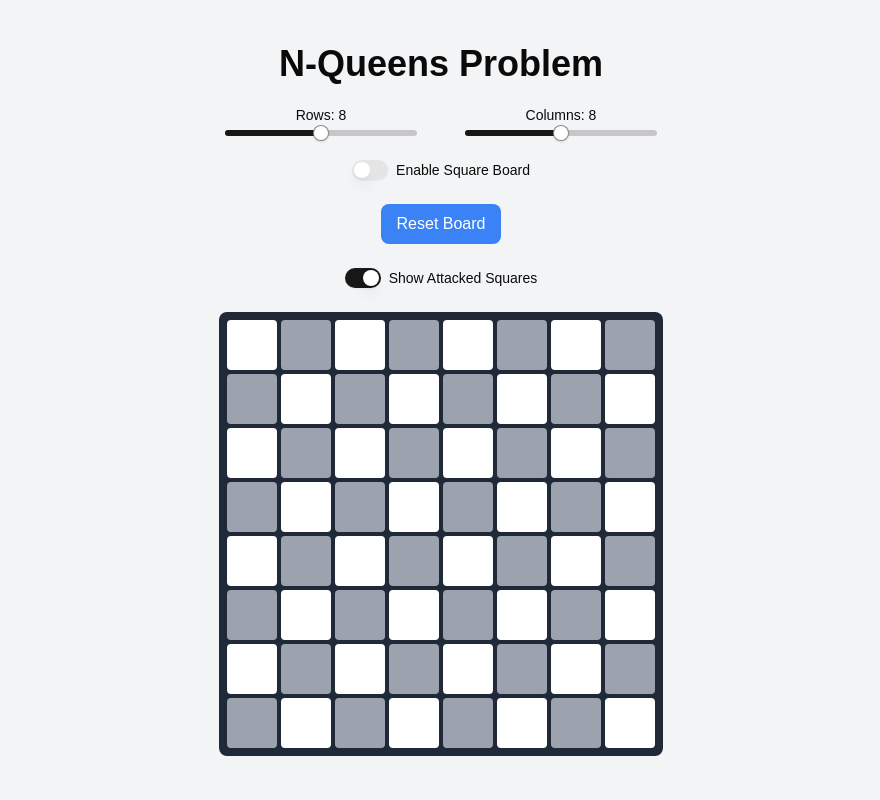
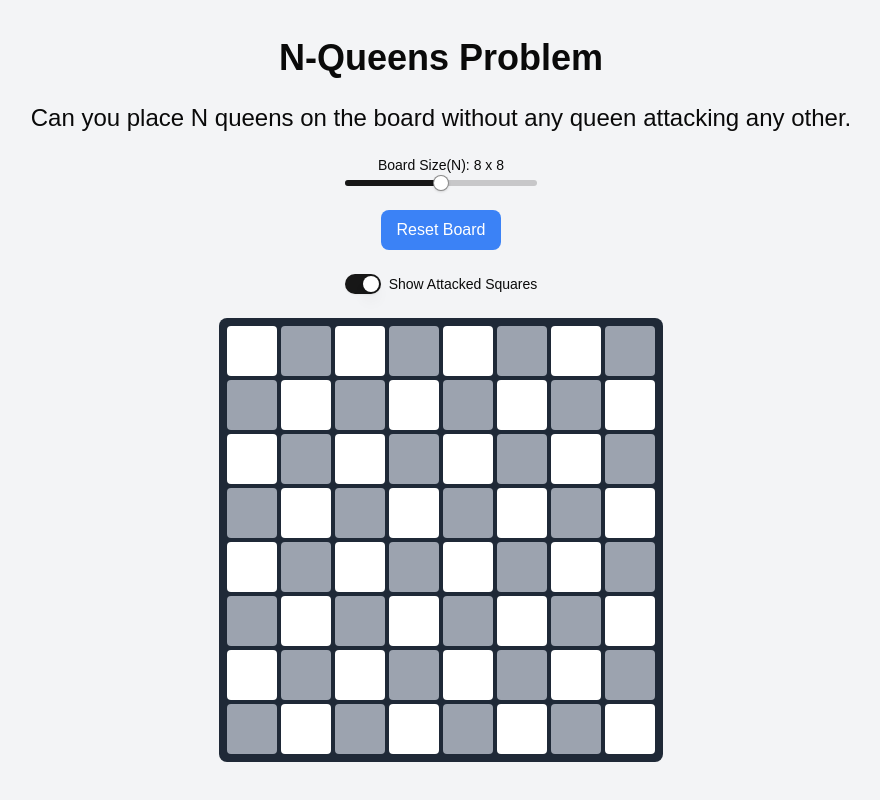
Before and after one commit to lokeshbisht011/never-get-bored, a Next.js app: page /games/n-queens-problem in a window 1280 px wide. Shown: the whole page, without its empty margins (199-1079 px from the left). Built offline with nearby package versions, Linux system fonts and the light colour scheme.

Commit message:
minor fixes

```diff
--- a/src/components/NQueensControls.jsx
+++ b/src/components/NQueensControls.jsx
@@ -4,66 +4,27 @@ import { Switch } from "@/components/ui/switch";
 import { Label } from "@/components/ui/label";
 
 const NQueensControls = ({
-  rows,
-  cols,
-  setRows,
-  setCols,
+  size,
+  setSize,
   resetBoard,
-  isSquareGridEnabled,
-  setIsSquareGridEnabled,
   showAttacked,
   setShowAttacked,
 }) => {
   return (
     <div className="mb-6 flex flex-col gap-6 items-center justify-center">
-      <div className="flex gap-12">
       <div className="flex flex-col items-center w-full sm:w-auto">
-          <Label htmlFor="rows-slider" className="mb-2 text-center">
-            Rows: {rows}
+        <Label htmlFor="size-slider" className="mb-2 text-center">
+          Board Size(N): {size} x {size}
         </Label>
         <Slider
-            id="rows-slider"
+          id="size-slider"
           min={4}
           max={12}
           step={1}
-            value={[rows]}
-            onValueChange={(value) => setRows(value[0])}
+          value={[size]}
+          onValueChange={(value) => setSize(value[0])}
           className="w-full sm:w-48"
         />
-        </div>
-
-        <div className="flex flex-col items-center w-full sm:w-auto">
-          <Label htmlFor="cols-slider" className="mb-2 text-center">
-            Columns: {cols}
-          </Label>
-          <Slider
-            id="cols-slider"
-            min={4}
-            max={12}
-            step={1}
-            value={[cols]}
-            onValueChange={(value) => setCols(value[0])}
-            className="w-full sm:w-48"
-          />
-        </div>
-      </div>
-
-      <div className="flex items-center space-x-2 w-full sm:w-auto justify-center">
-        <Switch
-          id="square-grid-toggle"
-          checked={isSquareGridEnabled}
-          onCheckedChange={(checked) => {
-            setIsSquareGridEnabled(checked);
-            if (checked) {
-              // Call the function to set square grid when toggled on
-              setRows(Math.max(rows, cols));
-              setCols(Math.max(rows, cols));
-            }
-          }}
-        />
-        <Label htmlFor="square-grid-toggle" className="text-center">
-          {isSquareGridEnabled ? "Disable Square Board" : "Enable Square Board"}
-        </Label>
       </div>
 
       <button
--- a/src/components/NQueensProblem.jsx
+++ b/src/components/NQueensProblem.jsx
@@ -10,31 +10,21 @@ const MIN_SIZE = 4;
 const MAX_SIZE = 12;
 
 export default function NQueensProblem() {
-  const [rows, setRows] = useState(8);
-  const [cols, setCols] = useState(8);
+  const [size, setSize] = useState(8); // Unified control for rows and columns
   const [board, setBoard] = useState([]);
   const [showAttacked, setShowAttacked] = useState(true);
   const [queenCount, setQueenCount] = useState(0);
-  const [isSquareGridEnabled, setIsSquareGridEnabled] = useState(false);
   const { toast } = useToast();
 
   useEffect(() => {
     resetBoard();
-  }, [rows, cols]);
-
-  useEffect(() => {
-    if (isSquareGridEnabled) {
-      const gridSize = Math.min(rows, cols);
-      setRows(gridSize);
-      setCols(gridSize);
-    }
-  }, [isSquareGridEnabled]);
+  }, [size]);
 
   const resetBoard = () => {
-    const newBoard = Array(rows)
+    const newBoard = Array(size)
       .fill(null)
       .map(() =>
-        Array(cols)
+        Array(size)
           .fill(null)
           .map(() => ({ hasQueen: false, isAttacked: false }))
       );
@@ -43,47 +33,25 @@ export default function NQueensProblem() {
   };
 
   const updateAttackedSquares = (newBoard) => {
-    // Create a fresh board with no attacked squares
     const attackedBoard = newBoard.map((row) =>
       row.map(() => ({ hasQueen: false, isAttacked: false }))
     );
 
-    // Traverse the board to find all queens
     for (let i = 0; i < newBoard.length; i++) {
       for (let j = 0; j < newBoard[i].length; j++) {
         if (newBoard[i][j].hasQueen) {
-          // Place the queen back on the new board
           attackedBoard[i][j].hasQueen = true;
 
-          // Mark horizontal and vertical lines
           for (let k = 0; k < newBoard.length; k++) {
-            // Vertical attack marking (fixed column `j`, iterate over rows)
-            attackedBoard[k][j].isAttacked = true;
+            attackedBoard[k][j].isAttacked = true; // Vertical
+            attackedBoard[i][k].isAttacked = true; // Horizontal
           }
 
-          for (let k = 0; k < newBoard[0].length; k++) {
-            // Horizontal attack marking (fixed row `i`, iterate over columns)
-            attackedBoard[i][k].isAttacked = true;
-          }
-
-          // Mark diagonals
-          for (
-            let k = 1;
-            k < Math.max(newBoard.length, newBoard[i].length);
-            k++
-          ) {
-            if (i + k < newBoard.length && j + k < newBoard[i].length) {
-              attackedBoard[i + k][j + k].isAttacked = true;
-            }
-            if (i - k >= 0 && j - k >= 0) {
-              attackedBoard[i - k][j - k].isAttacked = true; // Top-left diagonal
-            }
-            if (i + k < newBoard.length && j - k >= 0) {
-              attackedBoard[i + k][j - k].isAttacked = true; // Bottom-left diagonal
-            }
-            if (i - k >= 0 && j + k < newBoard[i].length) {
-              attackedBoard[i - k][j + k].isAttacked = true; // Top-right diagonal
-            }
+          for (let k = 1; k < size; k++) {
+            if (i + k < size && j + k < size) attackedBoard[i + k][j + k].isAttacked = true;
+            if (i - k >= 0 && j - k >= 0) attackedBoard[i - k][j - k].isAttacked = true;
+            if (i + k < size && j - k >= 0) attackedBoard[i + k][j - k].isAttacked = true;
+            if (i - k >= 0 && j + k < size) attackedBoard[i - k][j + k].isAttacked = true;
           }
         }
       }
@@ -106,7 +74,7 @@ export default function NQueensProblem() {
       : queenCount - 1;
     setQueenCount(newQueenCount);
 
-    if (newQueenCount === rows && isBoardSolved(updatedBoard)) {
+    if (newQueenCount === size && isBoardSolved(updatedBoard)) {
       celebrateSolution();
     }
   };
@@ -128,23 +96,20 @@ export default function NQueensProblem() {
   return (
     <div className="flex flex-col items-center justify-center min-h-screen bg-gray-100 p-4">
       <h1 className="text-4xl font-bold mb-6">N-Queens Problem</h1>
+      <h1 className="text-2xl text-center mb-6">Can you place N queens on the board without any queen attacking any other.</h1>
 
       <NQueensControls
-        rows={rows}
-        cols={cols}
-        setRows={setRows}
-        setCols={setCols}
+        size={size}
+        setSize={setSize}
         resetBoard={resetBoard}
-        isSquareGridEnabled={isSquareGridEnabled}
-        setIsSquareGridEnabled={setIsSquareGridEnabled}
         showAttacked={showAttacked}
         setShowAttacked={setShowAttacked}
       />
 
       <NQueensBoard
         board={board}
-        rows={rows}
-        cols={cols}
+        rows={size}
+        cols={size}
         showAttacked={showAttacked}
         onSquareClick={handleSquareClick}
       />
```
Lines whose indentation alone changed are shown as unchanged.
